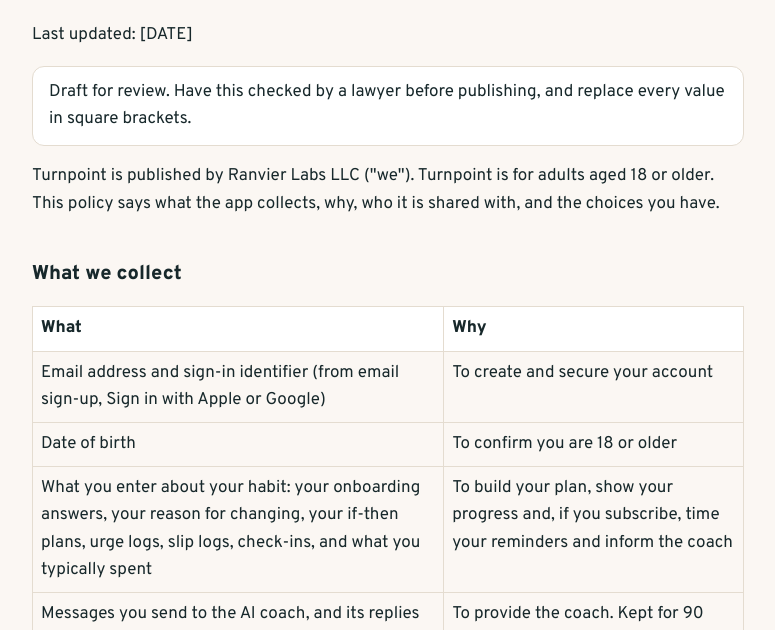
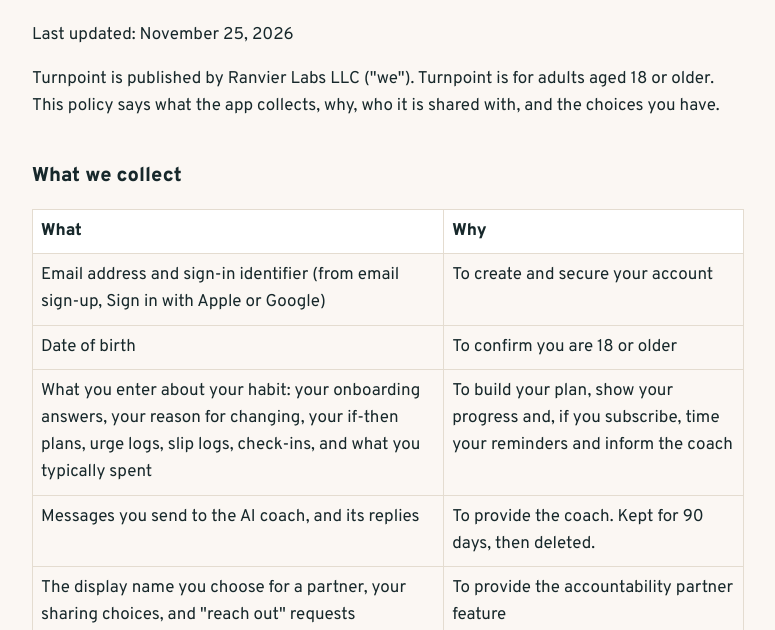
Before and after one commit to SteezyApps/ranvierlabs.app, a plain HTML site: page turnpoint/privacy.html in a window 1280 px wide. Shown: the part 170-800 px from the top of the page, without its empty margins (252-1027 px from the left). Drawn offline with Linux system fonts and the light colour scheme.

Commit message:
Add files via upload

```diff
--- a/turnpoint/privacy.html
+++ b/turnpoint/privacy.html
@@ -29,8 +29,7 @@
 <main id="main">
 <article class="wrap prose legal">
 <h1>Turnpoint Privacy Policy</h1>
-<p>Last updated: [DATE]</p>
-<p class="note">Draft for review. Have this checked by a lawyer before publishing, and replace every value in square brackets.</p>
+<p>Last updated: November 25, 2026</p>
 
 <p>Turnpoint is published by Ranvier Labs LLC ("we"). Turnpoint is for adults aged 18 or older. This policy says what the app collects, why, who it is shared with, and the choices you have.</p>
 
```
Also changed, not shown: turnpoint/terms.html (+1 -2 lines).
